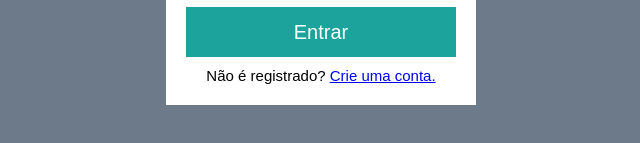
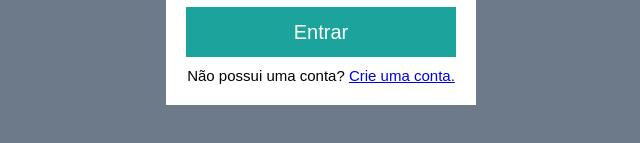
Before and after one commit to Frenesy/001-Login-Simples, a plain HTML site: page login.html in a window 1280 px wide. Shown: the part 465-608 px from the top of the page, 319-959 px from the left. Drawn offline with Linux system fonts and the light colour scheme.

Commit message:
Alterando mensagem de se registrar.

```diff
--- a/login.html
+++ b/login.html
@@ -14,7 +14,7 @@
                 <input type="text" class="insert-email" placeholder="informe seu login">
                 <input type="password" class="insert-pass" placeholder="informe sua senha">
                 <button class="send">Entrar</button>
-                <p>Não é registrado? <a href ="#">Crie uma conta.</a></p>
+                <p>Não possui uma conta? <a href ="#">Crie uma conta.</a></p>
             </div>
        </div>
     </body>
```
